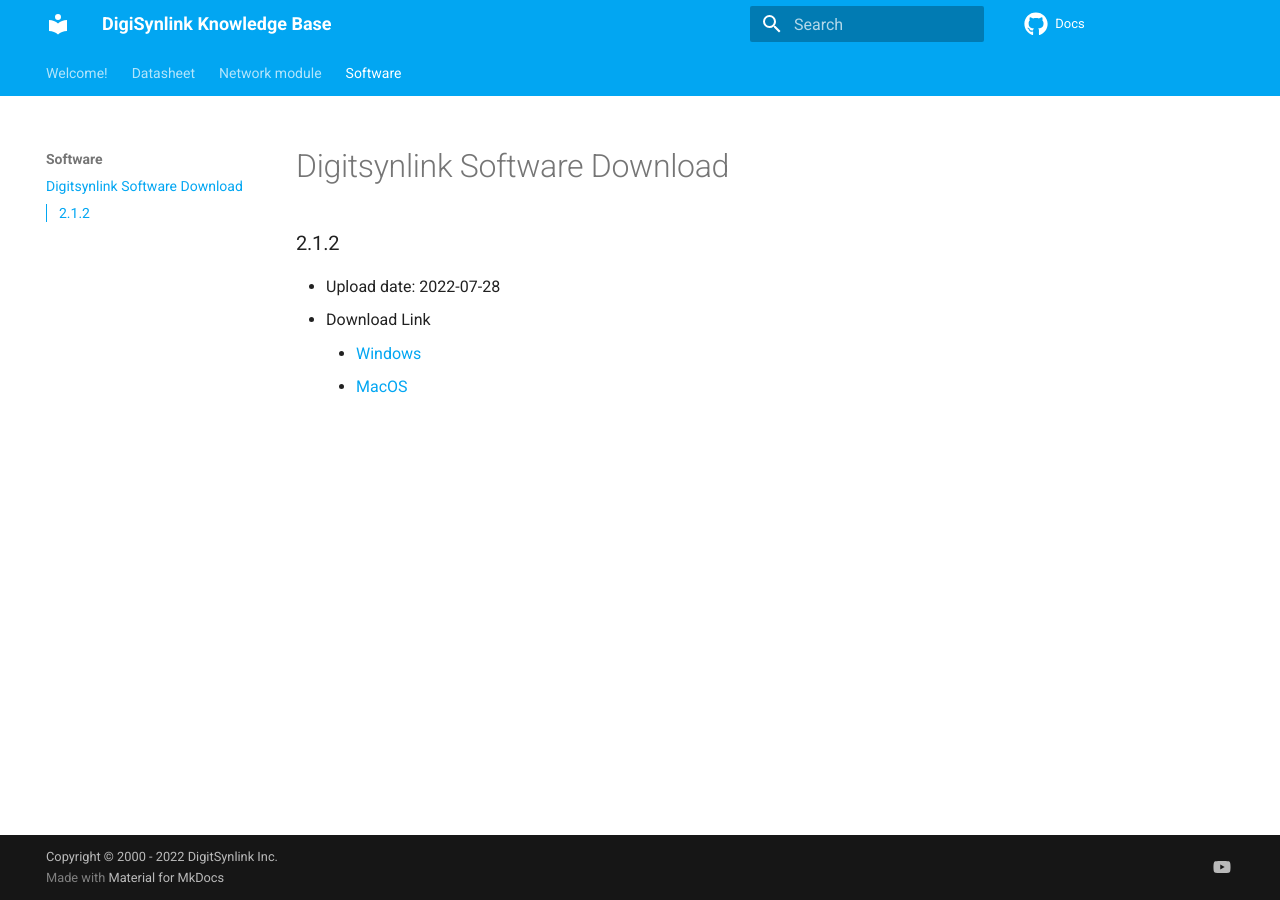
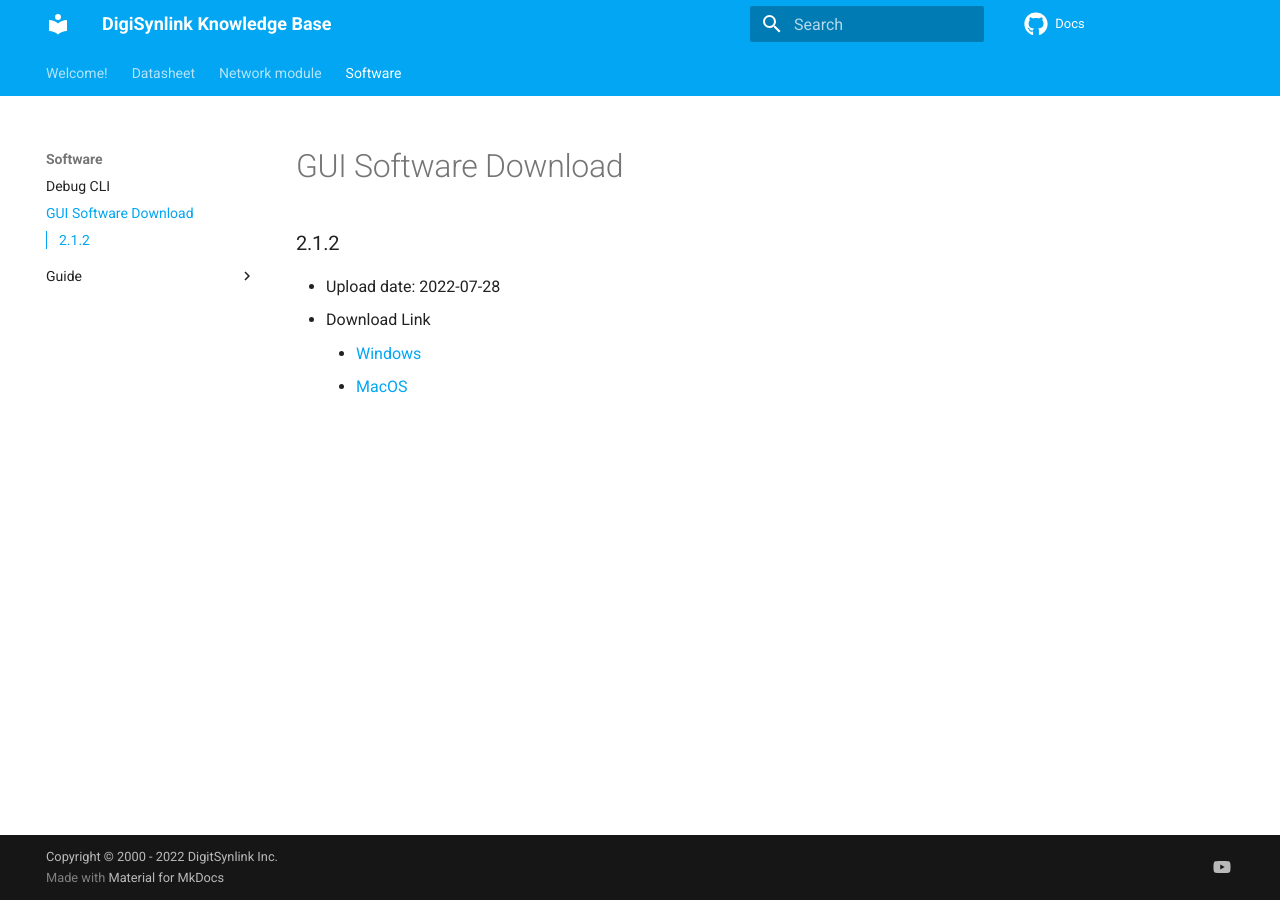
Before and after one commit to DigiSynlink/docs, an MkDocs documentation site: the page built from docs/software/digitsynlink.md, in a window 1280 px wide. Built offline with MkDocs 1.6.1 and Material for MkDocs 9.7.7, drawn with Linux system fonts in a browser that asks for light colours; comment, search, counter and statistics services are not loaded.

Commit message:
docs: add new software guide and debug-cli

```diff
--- a/docs/software/digitsynlink.md
+++ b/docs/software/digitsynlink.md
@@ -1,5 +1,5 @@
 ---
-title: Digitsynlink Software Download
+title: GUI Software Download
 ---
 
 ### 2.1.2
```
Also changed, not shown: README.md (+13 -0 lines), docs/software/debug.md (added, +10 -0 lines), docs/software/guide/how-to-change-interface.md (added, +13 -0 lines), docs/software/guide/assets/how-to-change-interface/step-1.png (added), docs/software/guide/assets/how-to-change-interface/step-2.png (added), 1 other file.
